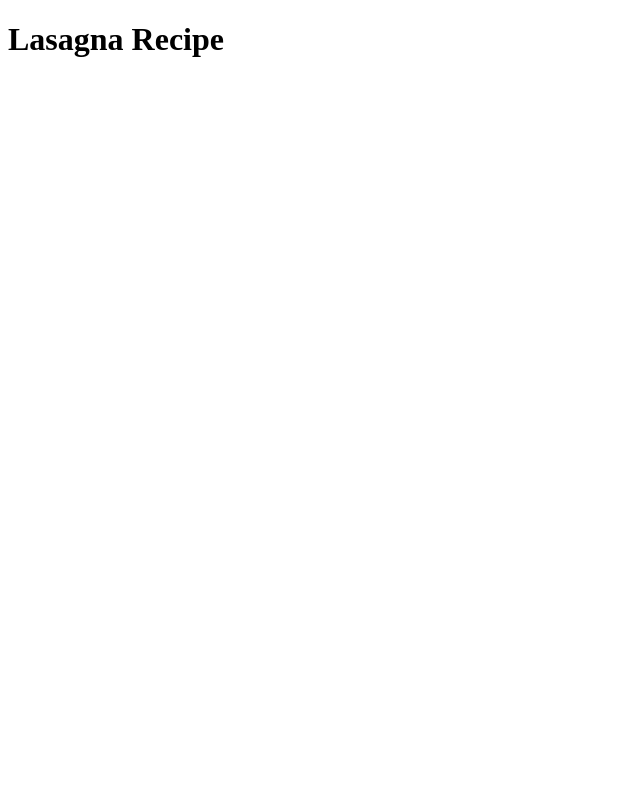
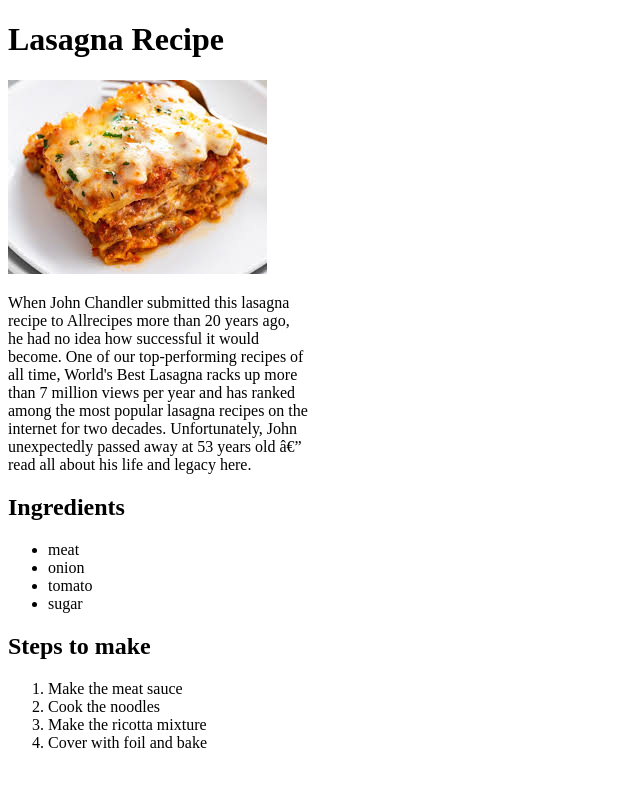
Before and after one commit to zummait13/odin-recipes, a plain HTML site: page recipes/lasagna.html in a window 1280 px wide. Shown: the whole page, without its empty margins (0-640 px from the left). Drawn offline with Linux system fonts and the light colour scheme.

Commit message:
Add lasagna recipe

```diff
--- a/recipes/lasagna.html
+++ b/recipes/lasagna.html
@@ -7,5 +7,25 @@
 
     <body>
         <h1>Lasagna Recipe</h1>
+
+        <img src="../images/lasagna.jpeg" alt="Lasagna photo">
+
+        <p style="width: 300px;">When John Chandler submitted this lasagna recipe to Allrecipes more than 20 years ago, he had no idea how successful it would become. One of our top-performing recipes of all time, World's Best Lasagna racks up more than 7 million views per year and has ranked among the most popular lasagna recipes on the internet for two decades. Unfortunately, John unexpectedly passed away at 53 years old — read all about his life and legacy here.</p>
+
+        <h2>Ingredients</h2>
+        <ul>
+            <li>meat</li>
+            <li>onion</li>
+            <li>tomato</li>
+            <li>sugar</li>
+        </ul>
+
+        <h2>Steps to make</h2>
+        <ol>
+            <li>Make the meat sauce</li>
+            <li>Cook the noodles</li>
+            <li>Make the ricotta mixture</li>
+            <li>Cover with foil and bake</li>
+        </ol>
     </body>
 </html>
```
Also changed, not shown: images/lasagna.jpeg (added), 1 other file.
